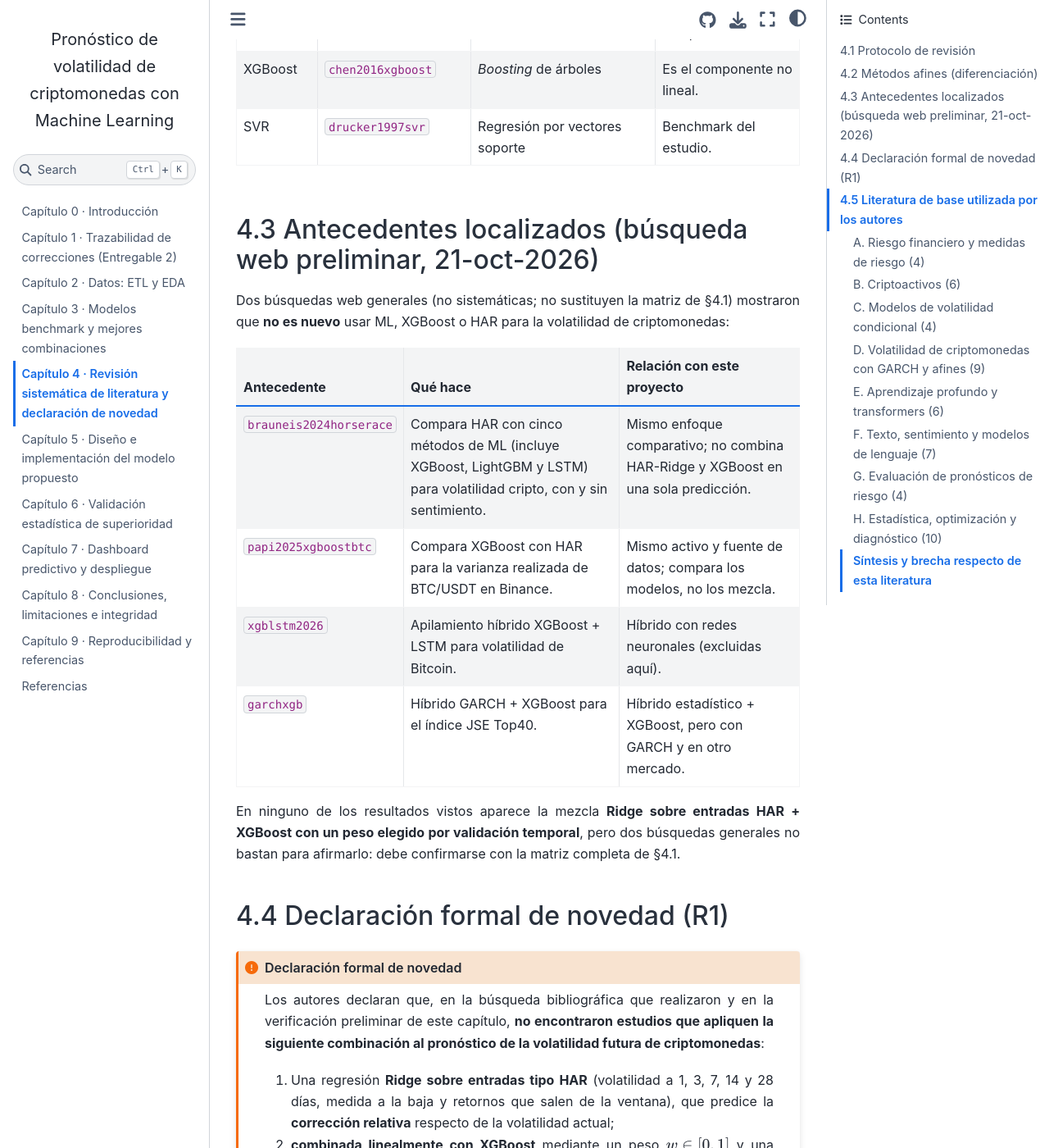
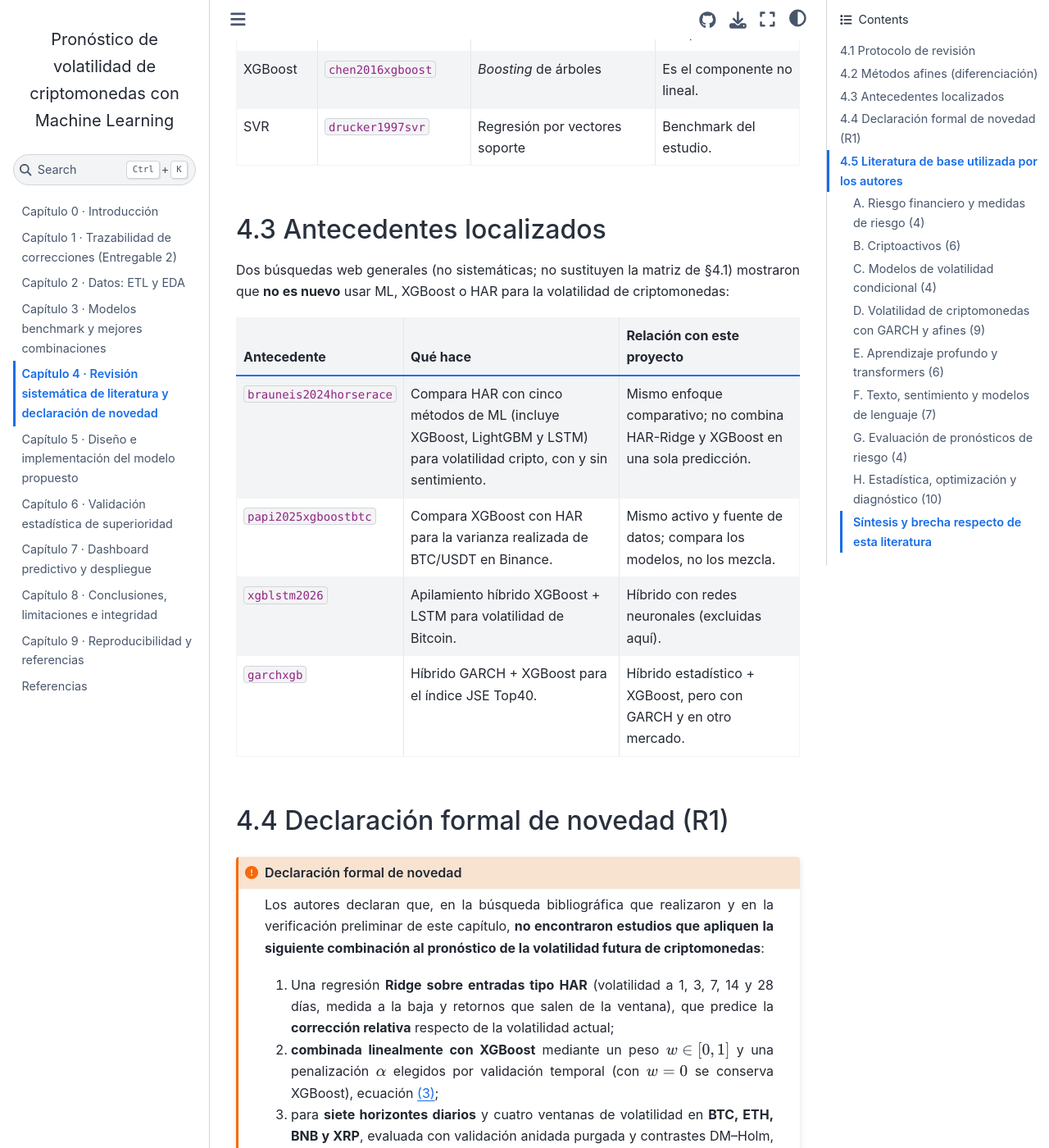
Before and after one commit to Bernal023/MachineLearning_202630, a Jupyter Book: the page built from book/cap04_literatura_novedad.md, in a window 1280 px wide and 1400 px high, scrolled down 1158 px. Shown: the whole window at 82% size. Built offline with Jupyter Book 1.0.4 settings and Sphinx 7.4.7 and the Sphinx Book theme 1.1.4, drawn with Linux system fonts in a browser that asks for light colours; cross-references to code outside the pages are shown as plain code.

Commit message:
Revise section 4.3 and remove date reference
Removed the date from section 4.3 and clarified the context of previous searches regarding ML and XGBoost usage for cryptocurrency volatility.

```diff
--- a/book/cap04_literatura_novedad.md
+++ b/book/cap04_literatura_novedad.md
@@ -53,7 +53,7 @@ Matriz de novedad (muestra de 8 de 20 filas; 4 bases × 5 cadenas). Los recuento
 | XGBoost | {cite}`chen2016xgboost` | *Boosting* de árboles | Es el componente no lineal. |
 | SVR | {cite}`drucker1997svr` | Regresión por vectores soporte | Benchmark del estudio. |
 
-## 4.3 Antecedentes localizados (búsqueda web preliminar, 21-oct-2026)
+## 4.3 Antecedentes localizados
 
 Dos búsquedas web generales (no sistemáticas; no sustituyen la matriz de §4.1) mostraron que **no es nuevo** usar ML, XGBoost o HAR para
 la volatilidad de criptomonedas:
@@ -64,9 +64,6 @@ la volatilidad de criptomonedas:
 | {cite}`papi2025xgboostbtc` | Compara XGBoost con HAR para la varianza realizada de BTC/USDT en Binance. | Mismo activo y fuente de datos; compara los modelos, no los mezcla. |
 | {cite}`xgblstm2026` | Apilamiento híbrido XGBoost + LSTM para volatilidad de Bitcoin. | Híbrido con redes neuronales (excluidas aquí). |
 | {cite}`garchxgb` | Híbrido GARCH + XGBoost para el índice JSE Top40. | Híbrido estadístico + XGBoost, pero con GARCH y en otro mercado. |
-
-En ninguno de los resultados vistos aparece la mezcla **Ridge sobre entradas HAR + XGBoost con un peso elegido por validación
-temporal**, pero dos búsquedas generales no bastan para afirmarlo: debe confirmarse con la matriz completa de §4.1.
 
 ## 4.4 Declaración formal de novedad (R1)
 
```
